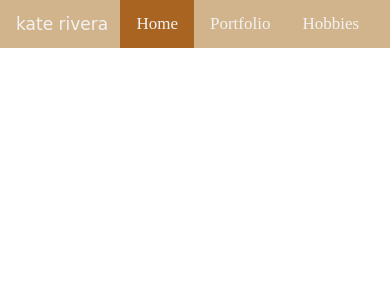
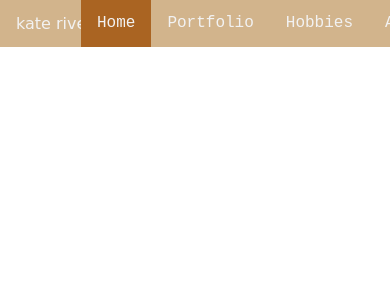
Before and after one commit to katearevir/seng513_a1, a PHP site: page / in a window 390 px wide. Shown: the top 300 px of the page. Run offline with PHP 8.4, Linux system fonts and the light colour scheme.

Commit message:
nav font change

```diff
--- a/css/site_style.css
+++ b/css/site_style.css
@@ -12,7 +12,7 @@ body {
   float: left;
   color: #f2f2f2;
   text-align: center;
-  font-size: 17px;
+  font-size: 16px;
   padding: 14px 16px;
   text-decoration: none;
 }
@@ -22,10 +22,10 @@ body {
   font-family: "Lucida Handwriting", cursive;
   font-style: bold;
   text-decoration: none;
-  padding-right: 10%;
 }
 
 #navbar #pages {
+  font-family: 'Courier New', Courier, monospace;
   list-style-type: none;
   margin: 0;
   padding: 0;
@@ -47,6 +47,8 @@ body {
 }
 
 #navbar #pages li a:hover {
+  -webkit-transition-duration: 0.4s;
+          transition-duration: 0.4s;
   background-color: #835020;
   height: 40px;
 }
@@ -54,7 +56,7 @@ body {
 /* mobile */
 @media screen and (max-width: 600px) {
   #pages {
-    right: -90px;
+    right: -70px;
   }
 }
 /*# sourceMappingURL=site_style.css.map */
--- a/css/site_style.scss
+++ b/css/site_style.scss
@@ -11,7 +11,7 @@ body {
             float: left;
             color: #f2f2f2;
             text-align: center;
-            font-size: 17px;
+            font-size: 16px;
             padding: 14px 16px;
             text-decoration: none;
         }
@@ -21,10 +21,10 @@ body {
             font-family: "Lucida Handwriting", cursive;
             font-style: bold;
             text-decoration: none;
-            padding-right: 10%;
         }
 
         #pages {
+            font-family: 'Courier New', Courier, monospace;
             list-style-type: none;
             margin: 0;
             padding: 0;
@@ -41,6 +41,7 @@ body {
             }
 
             li a:hover {
+                transition-duration: 0.4s;
                 background-color: rgb(131, 80, 32);
                 height:40px
             }
@@ -49,7 +50,8 @@ body {
 
 /* mobile */
 @media screen and (max-width: 600px) {
+
     #pages {
-        right: -90px;
+        right: -70px;
     }
   }
```
Also changed, not shown: 1 other file.
